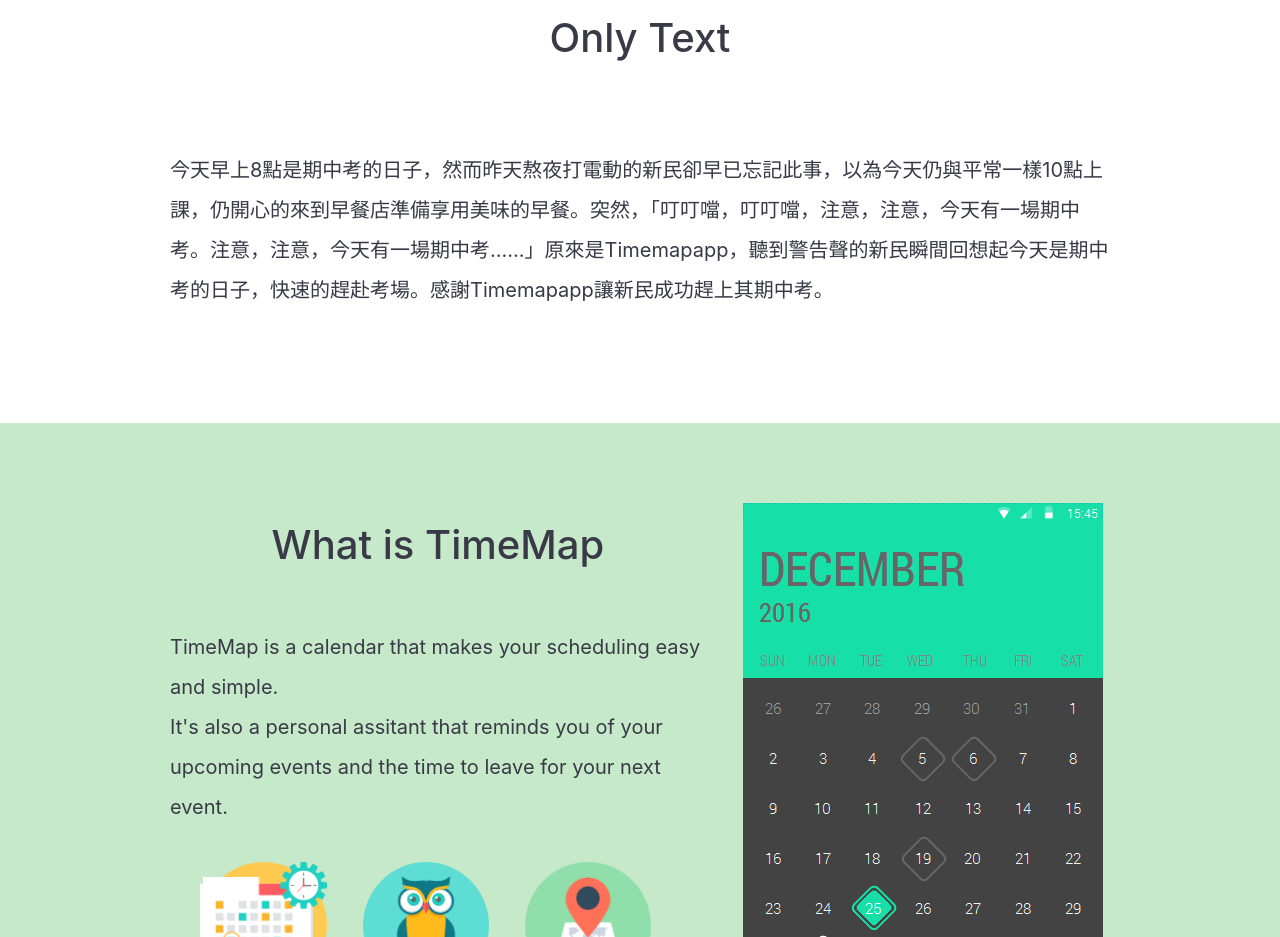
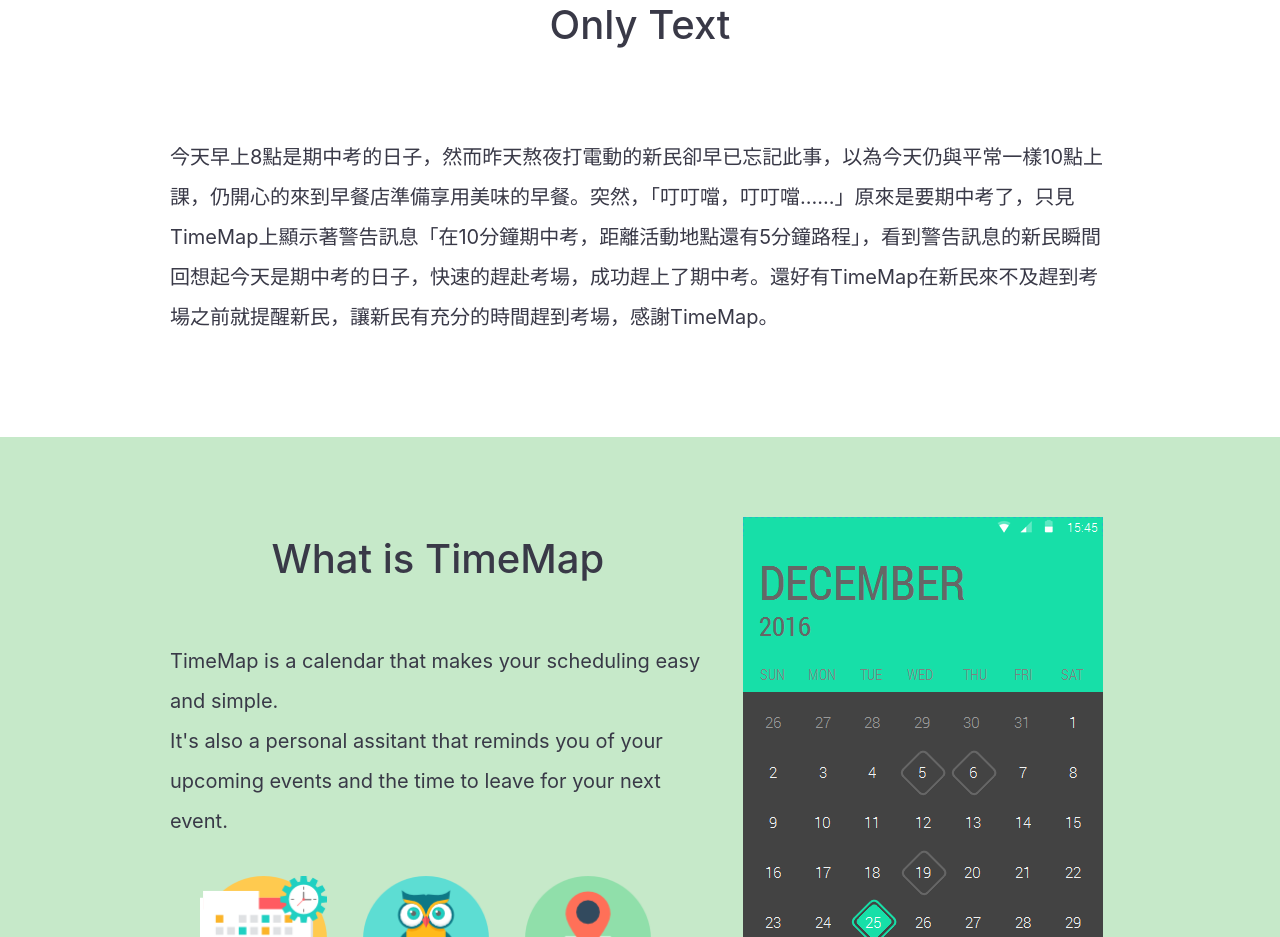
Before and after one commit to TimeMap/TimeMap.github.io, a plain HTML site: page index.html in a window 1280 px wide. Shown: the part 857-1794 px from the top of the page. Drawn offline with nearby package versions, Linux system fonts and the light colour scheme; a script that the page names is missing.

Commit message:
modify story again

```diff
--- a/index.html
+++ b/index.html
@@ -86,7 +86,7 @@
                 <h2 class="article_title">Only Text</h2>
             </header>
             <article class="col-12 article-center">
-              <p>今天早上8點是期中考的日子，然而昨天熬夜打電動的新民卻早已忘記此事，以為今天仍與平常一樣10點上課，仍開心的來到早餐店準備享用美味的早餐。突然，「叮叮噹，叮叮噹，注意，注意，今天有一場期中考。注意，注意，今天有一場期中考……」原來是Timemapapp，聽到警告聲的新民瞬間回想起今天是期中考的日子，快速的趕赴考場。感謝Timemapapp讓新民成功趕上其期中考。</p>
+              <p>今天早上8點是期中考的日子，然而昨天熬夜打電動的新民卻早已忘記此事，以為今天仍與平常一樣10點上課，仍開心的來到早餐店準備享用美味的早餐。突然，「叮叮噹，叮叮噹……」原來是要期中考了，只見TimeMap上顯示著警告訊息「在10分鐘期中考，距離活動地點還有5分鐘路程」，看到警告訊息的新民瞬間回想起今天是期中考的日子，快速的趕赴考場，成功趕上了期中考。還好有TimeMap在新民來不及趕到考場之前就提醒新民，讓新民有充分的時間趕到考場，感謝TimeMap。</p>
             </article>
         </div>
     </section>
```
